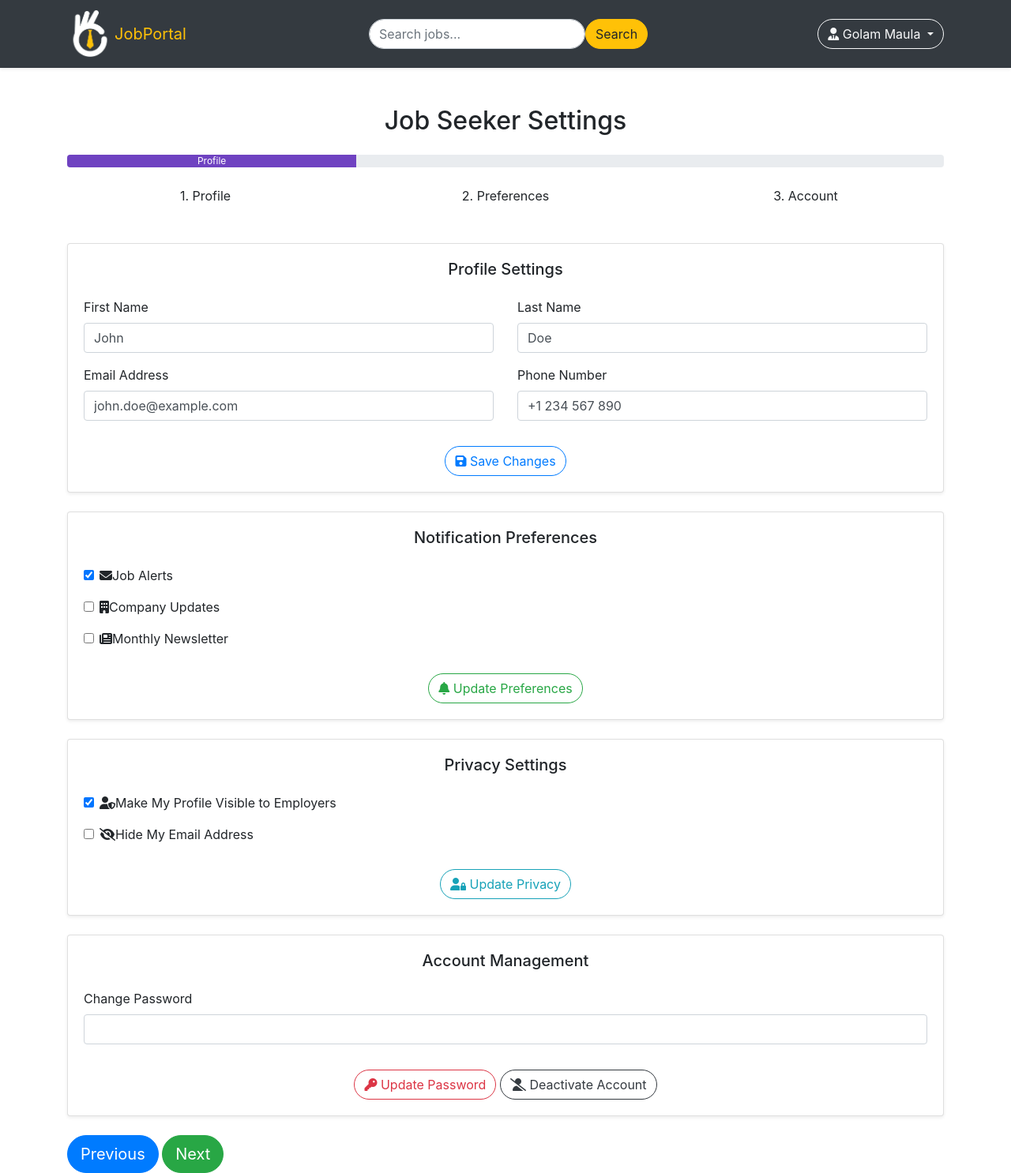
After one commit to gmlincoln/job-portal, a Django app: page /settingsPage/ in a window 1280 px wide. The commit adds this page. Shown: the whole page at 79% size. Run offline with Django 5.2, Linux system fonts and the light colour scheme; a user stored in the database is signed in; some libraries are stand-ins or nearby versions.

Commit message:
add-settings-page

```diff
--- a/myProject/urls.py
+++ b/myProject/urls.py
@@ -32,6 +32,7 @@ urlpatterns = [
     path('logoutPage/', logoutPage, name='logoutPage'),
     path('createResume/', createResume, name='createResume'),
     path('previewResume/', previewResume, name='previewResume'),
+    path('settingsPage/', settingsPage, name='settingsPage'),
     path('appliedJobs/', appliedJobs, name='appliedJobs'),
     path('classicLayout/', classicLayout, name='classicLayout'),
     path('modernLayout/', modernLayout, name='modernLayout'),
--- a/myProject/views.py
+++ b/myProject/views.py
@@ -29,13 +29,18 @@ def loginPage(req):
         user_name = req.POST.get('username')
         password = req.POST.get('password')
 
-        if not user_name or not password:
+        user = authenticate(req, username = user_name, password = password)
+
+
+        if not Custom_User.objects.filter(username = user_name).exists() and password:
+            messages.warning(req, "Sorry! This user doesn't exist!")
+
+        elif not user_name or not password:
             messages.warning(req, 'Both username and password required!')
             return render(req, 'common/login.html')
 
-        user = authenticate(req, username = user_name, password = password)
 
-        if user is not None:
+        elif user is not None:
             login(req, user)
             messages.success(req,'Login Successful!')
             return redirect('homePage')
@@ -74,6 +79,7 @@ def registerPage(req):
         if password != confirm_password:
             messages.warning(req, 'Password not matched!')
             return render(req, 'common/register.html')
+
 
         if len(password) < 8:
             messages.warning(req, "Password at least 8 characters.")
@@ -140,3 +146,8 @@ def creativeLayout(req):
 def applyPage(req):
 
     return render(req, 'job_seeker/apply-page.html')
+
+@login_required
+def settingsPage(req):
+
+    return render(req, 'common/settings.html')
--- /dev/null
+++ b/templates/common/settings.html
@@ -0,0 +1,130 @@
+{% extends 'common/master.html' %}
+
+
+
+{% block body %}
+<div class="container mt-5">
+    <h2 class="text-center mb-4">Job Seeker Settings</h2>
+
+    <!-- Progress Bar for Steps -->
+    <div class="progress mb-4">
+        <div class="progress-bar" role="progressbar" style="width: 33%;" aria-valuenow="33" aria-valuemin="0"
+            aria-valuemax="100">Profile</div>
+    </div>
+    <div class="row step mb-5">
+        <div class="col text-center">1. Profile</div>
+        <div class="col text-center">2. Preferences</div>
+        <div class="col text-center">3. Account</div>
+    </div>
+
+    <!-- Profile Settings Card -->
+    <div class="card shadow-sm mb-4">
+        <div class="card-body">
+            <h5 class="card-title text-center mb-4">Profile Settings</h5>
+            <div class="row">
+                <div class="col-md-6 mb-3">
+                    <label for="firstName" class="form-label">First Name</label>
+                    <input type="text" class="form-control" id="firstName" value="John">
+                </div>
+                <div class="col-md-6 mb-3">
+                    <label for="lastName" class="form-label">Last Name</label>
+                    <input type="text" class="form-control" id="lastName" value="Doe">
+                </div>
+                <div class="col-md-6 mb-3">
+                    <label for="email" class="form-label">Email Address</label>
+                    <input type="email" class="form-control" id="email" value="john.doe@example.com">
+                </div>
+                <div class="col-md-6 mb-3">
+                    <label for="phone" class="form-label">Phone Number</label>
+                    <input type="tel" class="form-control" id="phone" value="+1 234 567 890">
+                </div>
+            </div>
+            <div class="text-center">
+                <button class="btn btn-outline-primary rounded-pill mt-3">
+                    <i class="fas fa-save me-2"></i> Save Changes
+                </button>
+            </div>
+        </div>
+    </div>
+
+    <!-- Notification Preferences Card -->
+    <div class="card shadow-sm mb-4">
+        <div class="card-body">
+            <h5 class="card-title text-center mb-4">Notification Preferences</h5>
+            <div class="form-check mb-3">
+                <input class="form-check-input" type="checkbox" value="" id="jobAlerts" checked>
+                <label class="form-check-label" for="jobAlerts">
+                    <i class="fas fa-envelope me-2"></i>Job Alerts
+                </label>
+            </div>
+            <div class="form-check mb-3">
+                <input class="form-check-input" type="checkbox" value="" id="companyUpdates">
+                <label class="form-check-label" for="companyUpdates">
+                    <i class="fas fa-building me-2"></i>Company Updates
+                </label>
+            </div>
+            <div class="form-check mb-3">
+                <input class="form-check-input" type="checkbox" value="" id="newsletter">
+                <label class="form-check-label" for="newsletter">
+                    <i class="fas fa-newspaper me-2"></i>Monthly Newsletter
+                </label>
+            </div>
+            <div class="text-center">
+                <button class="btn btn-outline-success rounded-pill mt-3">
+                    <i class="fas fa-bell me-2"></i> Update Preferences
+                </button>
+            </div>
+        </div>
+    </div>
+
+    <!-- Privacy Settings Card -->
+    <div class="card shadow-sm mb-4">
+        <div class="card-body">
+            <h5 class="card-title text-center mb-4">Privacy Settings</h5>
+            <div class="form-check mb-3">
+                <input class="form-check-input" type="checkbox" value="" id="profileVisibility" checked>
+                <label class="form-check-label" for="profileVisibility">
+                    <i class="fas fa-user-shield me-2"></i>Make My Profile Visible to Employers
+                </label>
+            </div>
+            <div class="form-check mb-3">
+                <input class="form-check-input" type="checkbox" value="" id="emailVisibility">
+                <label class="form-check-label" for="emailVisibility">
+                    <i class="fas fa-eye-slash me-2"></i>Hide My Email Address
+                </label>
+            </div>
+            <div class="text-center">
+                <button class="btn btn-outline-info rounded-pill mt-3">
+                    <i class="fas fa-user-lock me-2"></i> Update Privacy
+                </button>
+            </div>
+        </div>
+    </div>
+
+    <!-- Account Management Card -->
+    <div class="card shadow-sm mb-4">
+        <div class="card-body">
+            <h5 class="card-title text-center mb-4">Account Management</h5>
+            <div class="mb-3">
+                <label for="changePassword" class="form-label">Change Password</label>
+                <input type="password" class="form-control" id="changePassword">
+            </div>
+            <div class="text-center">
+                <button class="btn btn-outline-danger rounded-pill mt-3">
+                    <i class="fas fa-key me-2"></i> Update Password
+                </button>
+                <button class="btn btn-outline-dark rounded-pill mt-3">
+                    <i class="fas fa-user-slash me-2"></i> Deactivate Account
+                </button>
+            </div>
+        </div>
+    </div>
+
+    <!-- Navigation between sections -->
+    <div class="btn-section">
+        <button class="btn btn-primary btn-lg rounded-pill">Previous</button>
+        <button class="btn btn-success btn-lg rounded-pill">Next</button>
+    </div>
+
+</div>
+{% endblock body %}
--- a/templates/includes/navbar.html
+++ b/templates/includes/navbar.html
@@ -33,11 +33,17 @@
                     <i class="fa-solid fa-user-tie"></i> {{ user.get_full_name }}
                 </button>
                 <ul class="dropdown-menu dropdown-menu-end bg-dark text-light" aria-labelledby="dropdownMenuButton">
-                    <li><a class="dropdown-item text-light fix-dropdown" href="{% url 'previewResume' %}">Profile</a>
+                    <li><a class="dropdown-item text-light fix-dropdown" href="{% url 'previewResume' %}"><i
+                                class="fa-solid fa-user"></i> Profile</a>
                     </li>
-                    <li><a class="dropdown-item text-light fix-dropdown" href="{% url 'createResume' %}">Create
-                            Resume</a></li>
-                    <li><a class="dropdown-item text-light fix-dropdown" href="{% url 'logoutPage' %}">Logout</a></li>
+                    <li><a class="dropdown-item text-light fix-dropdown" href="{% url 'createResume' %}"><i
+                                class="fa-regular fa-address-book"></i> Add Basic
+                            Info</a></li>
+                    <li><a class="dropdown-item text-light fix-dropdown" href="{% url 'settingsPage' %}"><i
+                                class="fa-solid fa-gear"></i>
+                            Settings</a></li>
+                    <li><a class="dropdown-item text-light fix-dropdown" href="{% url 'logoutPage' %}"><i
+                                class="fa-solid fa-arrow-right-from-bracket"></i> Logout</a></li>
                 </ul>
             </div>
             {% else %}
--- a/templates/job_seeker/create-resume.html
+++ b/templates/job_seeker/create-resume.html
@@ -9,7 +9,7 @@
 
 {% block body %}
 <div class="container mt-5">
-    <h2 class="text-center mb-4">Create Resume</h2>
+    <h2 class="text-center mb-4">Add Basic Information</h2>
     <div class="row justify-content-center">
         <div class="col-md-6">
             <div class="card shadow-lg p-4">
```
Also changed, not shown: db.sqlite3.
